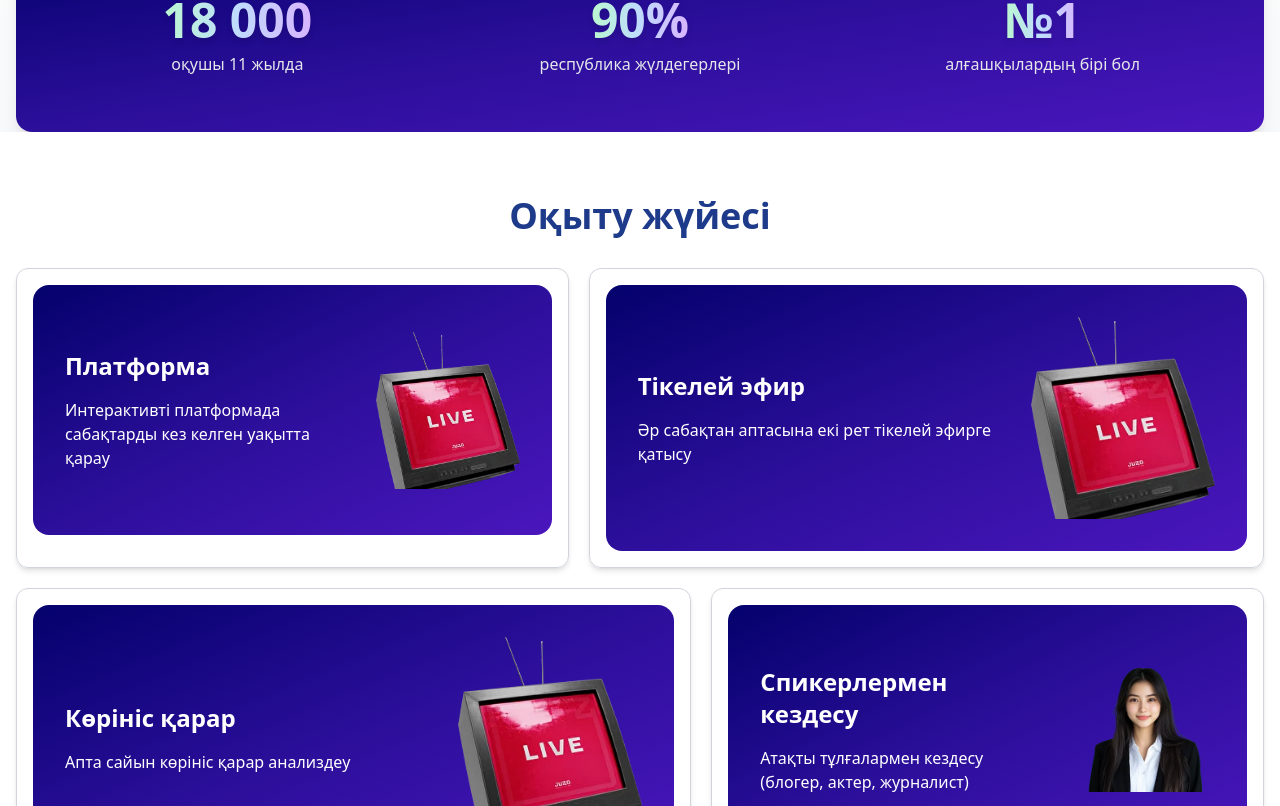
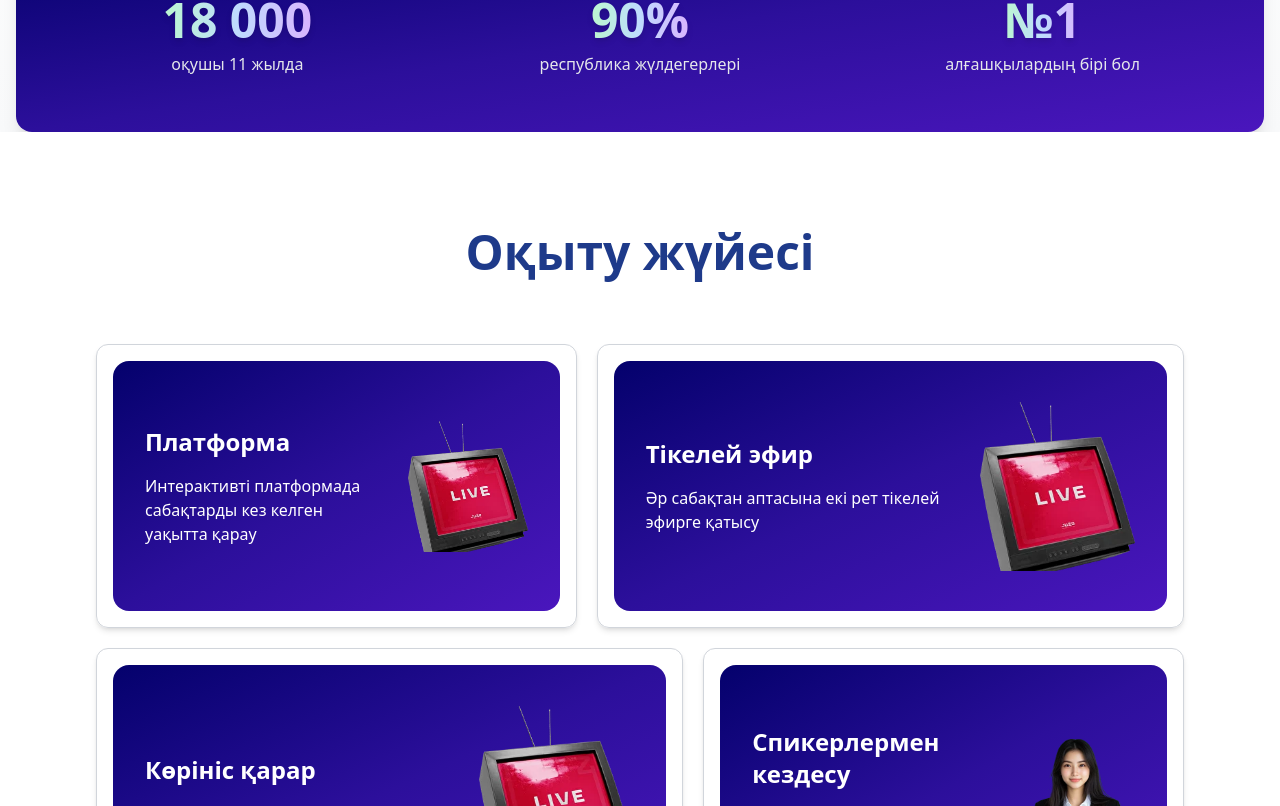
Before and after one commit to Ars160/YerkinOnerAcademy1, a React (Create React App) app: page / in a window 1280 px wide. Shown: the part 994-1800 px from the top of the page. Built offline with nearby package versions, Linux system fonts and the light colour scheme.

Commit message:
improved Learning System

```diff
--- a/src/components/FeatureCard.js
+++ b/src/components/FeatureCard.js
@@ -1,6 +1,6 @@
 import React from 'react';
 
-const FeatureCard = ({ backgroundImage = "", title, description, image }) => {
+const FeatureCard = ({ backgroundImage = "", title, description, img }) => {
   const isGradient = backgroundImage.startsWith('bg-gradient');
 
   const style = isGradient
@@ -33,7 +33,7 @@ const FeatureCard = ({ backgroundImage = "", title, description, image }) => {
 
         <div className="w-1/2 md:w-1/3">
           <img
-            src={image}
+            src={img}
             alt={title || 'Feature illustration'}
             className="object-contain w-full h-auto"
           />
--- a/src/components/LearningSystem.js
+++ b/src/components/LearningSystem.js
@@ -53,6 +53,7 @@ const TeachingSystemSection = () => {
     },
   ];
 
+  // Функция для разбивки массива на группы по 2 элемента
   const chunkArray = (array, size = 2) => {
     const result = [];
     for (let i = 0; i < array.length; i += size) {
@@ -64,11 +65,13 @@ const TeachingSystemSection = () => {
   const rows = chunkArray(features, 2);
 
   return (
-    <section className="py-16 bg-white">
-      <div className="container mx-auto px-4">
-        <h2 className="text-3xl md:text-4xl font-bold text-blue-900 mb-8 text-center">
-          Оқыту жүйесі
-        </h2>
+    <section className="flex flex-col justify-center items-center p-24 w-full bg-white max-md:px-5 max-md:max-w-full">
+      <div className="flex flex-col w-full max-w-[1231px] max-md:max-w-full mx-auto">
+        <div className="mb-12 text-center">
+          <h2 className="text-3xl md:text-4xl lg:text-5xl font-bold text-blue-900 leading-tight">
+            Оқыту жүйесі
+          </h2>
+        </div>
 
         {rows.map((pair, rowIndex) => {
           const isEvenRow = rowIndex % 2 === 0;
@@ -80,19 +83,19 @@ const TeachingSystemSection = () => {
               <div className="flex gap-5 max-md:flex-col">
                 <div className={`${leftWidth} max-md:w-full border border-gray-300 rounded-xl p-4 shadow-md`}>
                   <FeatureCard
-                    backgroundImage={pair[0].backgroundImage || ""}
+                    backgroundImage={pair[0].backgroundImage}
                     title={pair[0].title}
                     description={pair[0].description}
-                    image={pair[0].img}
+                    img={pair[0].img}
                   />
                 </div>
                 {pair[1] && (
                   <div className={`${rightWidth} max-md:w-full border border-gray-300 rounded-xl p-4 shadow-md`}>
                     <FeatureCard
-                      backgroundImage={pair[1].backgroundImage || ""}
+                      backgroundImage={pair[1].backgroundImage}
                       title={pair[1].title}
                       description={pair[1].description}
-                      image={pair[1].img}
+                      img={pair[1].img}
                     />
                   </div>
                 )}
```
